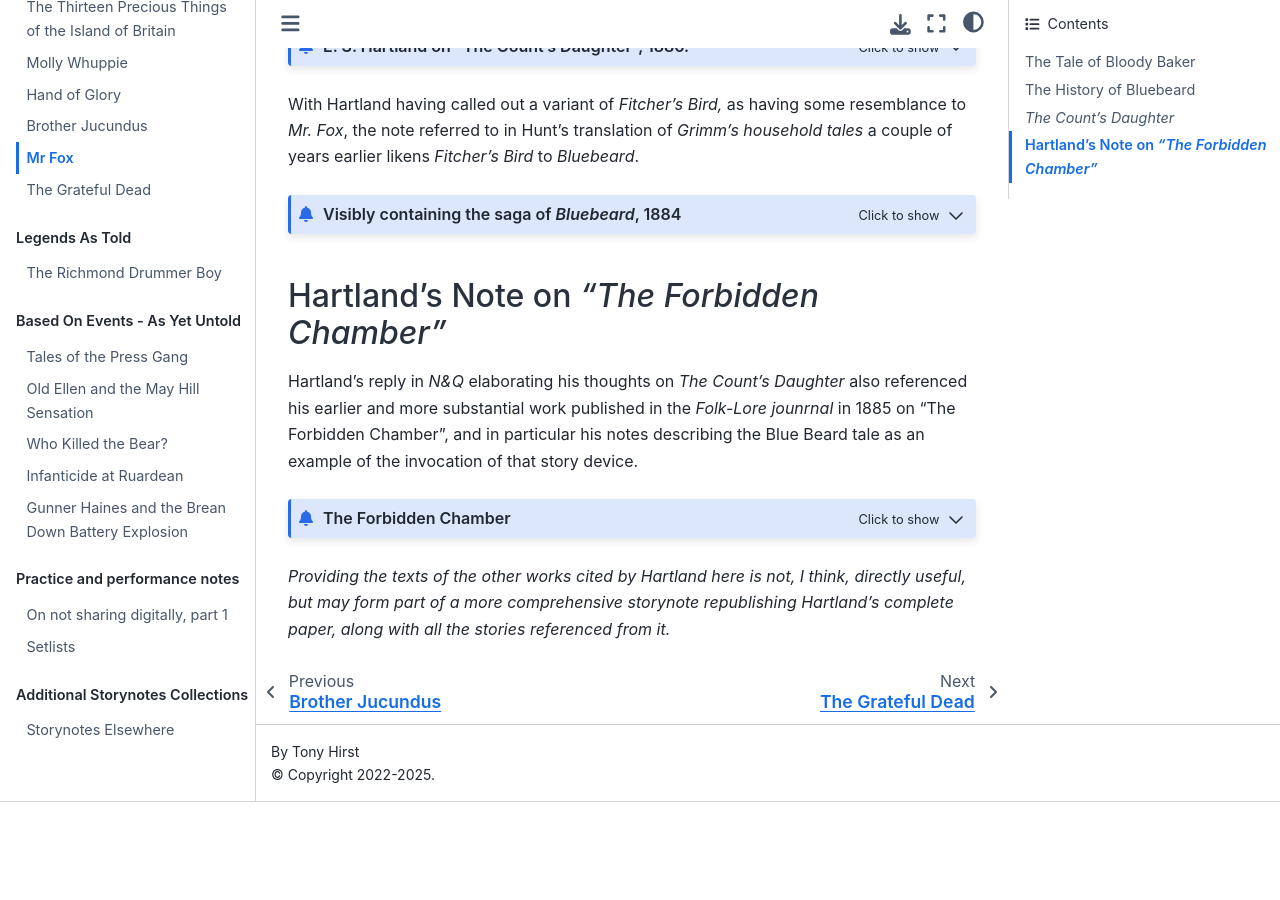
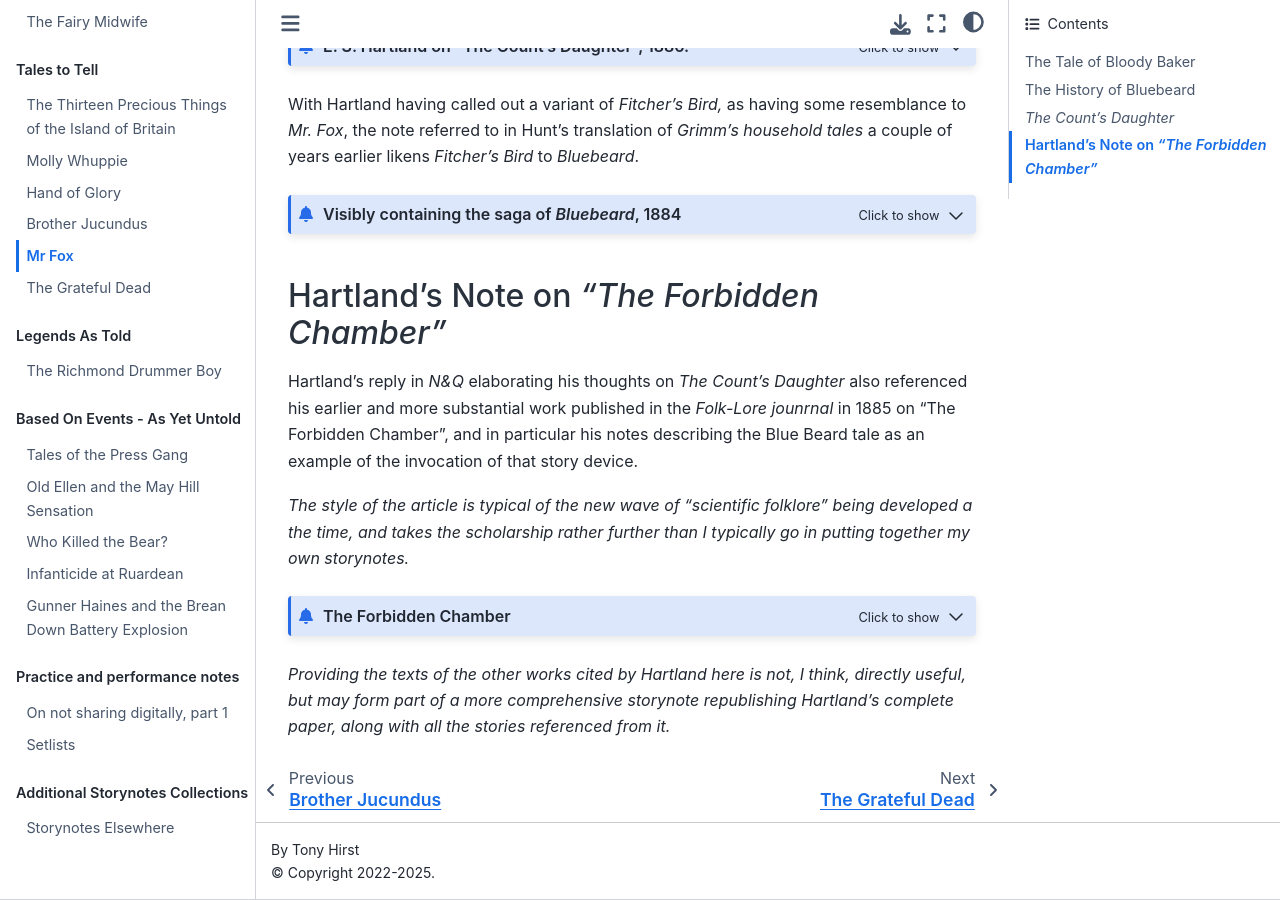
Before and after one commit to psychemedia/storytelling-notes, a Jupyter Book: the page built from mr-fox.md, in a window 1280 px wide and 900 px high, scrolled down 3197 px. Built offline with Jupyter Book 1.0.4 settings and Sphinx 7.4.7 and the Sphinx Book theme 1.1.4, drawn with Linux system fonts in a browser that asks for light colours; before the commit the page ends 3999 px from its top, so only the background shows below that.

Commit message:
Update mr-fox.md

````diff
--- a/mr-fox.md
+++ b/mr-fox.md
@@ -573,6 +573,8 @@ soete liefje, rouwt 't w niet?") `[This recals the well-known song of the dead r
 
 Hartland's reply in *N&Q* elaborating his thoughts on *The Count's Daughter* also referenced his earlier and more substantial work published in the *Folk-Lore jounrnal* in 1885 on "The Forbidden Chamber", and in particular his notes describing the Blue Beard tale as an example of the invocation of that story device.
 
+*The style of the article is typical of the new wave of "scientific folklore" being developed a the time, and takes the scholarship rather further than I typically go in putting together my own storynotes.*
+
 ```{admonition} The Forbidden Chamber
 :class: dropdown
 
````
